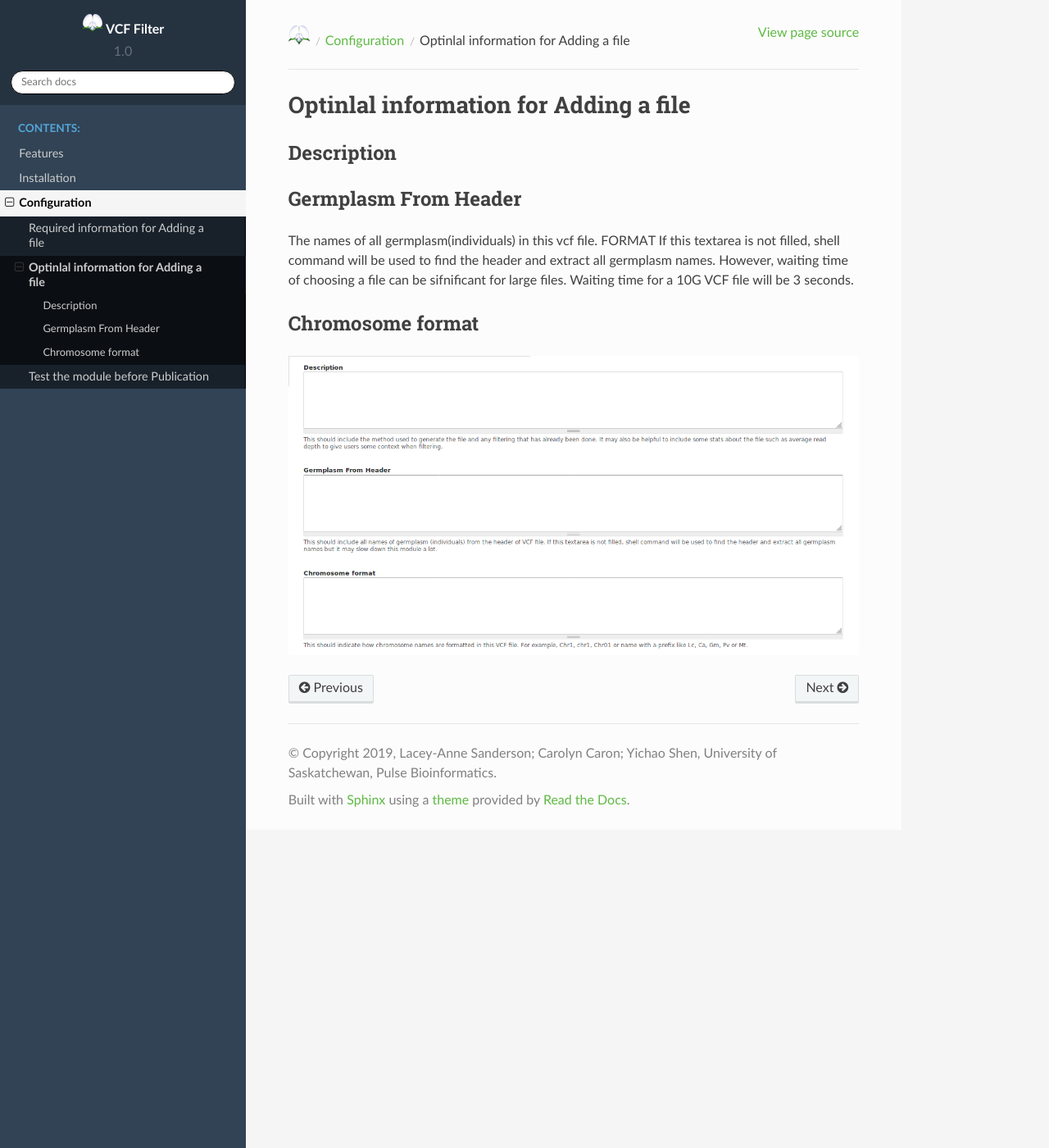
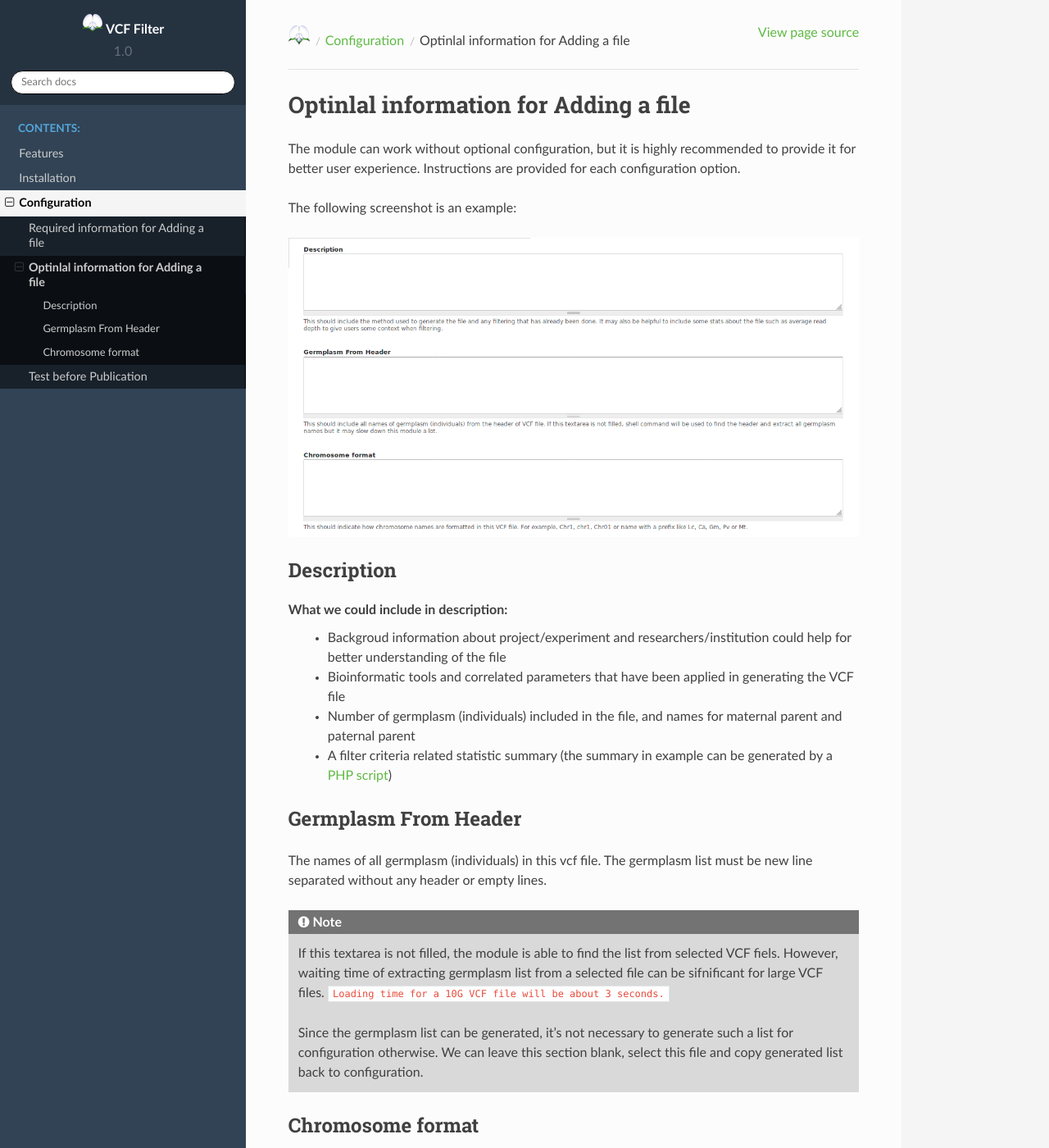
Before and after one commit to UofS-Pulse-Binfo/vcf_filter, a Sphinx documentation site: the page built from docs/configuration/optional_info.rst, in a window 1280 px wide and 1400 px high. Shown: the whole window at 82% size. Built offline with Sphinx 7.4.7 and the Read the Docs theme 2.0.0, drawn with Linux system fonts in a browser that asks for light colours; some of the changed text lies outside the part shown.

Commit message:
Daily commit, most parts are finished other than Features:Configuration Options. Also, Optional information for adding a file needs a new image.

```diff
--- a/docs/configuration/optional_info.rst
+++ b/docs/configuration/optional_info.rst
@@ -1,19 +1,32 @@
 Optinlal information for Adding a file
-========================================
+======================================
+
+The module can work without optional configuration, but it is highly recommended to provide it for better user experience. Instructions are provided for each configuration option.
+
+The following screenshot is an example:
+
+.. image:: optional_info.1.blank.png
+
 
 Description
 -----------
+What we could include in description:
+  - Backgroud information about project/experiment and researchers/institution could help for better understanding of the file
+  - Bioinformatic tools and correlated parameters that have been applied in generating the VCF file
+  - Number of germplasm (individuals) included in the file, and names for maternal parent and paternal parent
+  - A filter criteria related statistic summary (the summary in example can be generated by a `PHP script <https://gist.github.com/Jiu9Shen/1709484e7bf9564a27de6f2c221314b5>`_)
 
 
 Germplasm From Header
 ---------------------
-The names of all germplasm(individuals) in this vcf file.
-FORMAT
-If this textarea is not filled, shell command will be used to find the header and extract all germplasm names. However, waiting time of choosing a file can be sifnificant for large files.
-Waiting time for a 10G VCF file will be 3 seconds.
+The names of all germplasm (individuals) in this vcf file. The germplasm list must be new line separated without any header or empty lines.
+
+.. note::
+  If this textarea is not filled, the module is able to find the list from selected VCF fiels. However, waiting time of extracting germplasm list from a selected file can be sifnificant for large VCF files.
+  ``Loading time for a 10G VCF file will be about 3 seconds.``
+
+  Since the germplasm list can be generated, it's not necessary to generate such a list for configuration otherwise. We can leave this section blank, select this file and copy generated list back to configuration.
 
 Chromosome format
 -----------------
-
-
-.. image:: optional_info.1.blank.png
+  - Chromosome name can have various format, for example, chromosome 1 for one lentil cultivar could be chr1, Chr1, CHR1, LcChr1, Lcchr, and so on. Therefore, it is important to provide this information so users can filter vcf file by regions properly.
--- a/docs/features/filter_options.rst
+++ b/docs/features/filter_options.rst
@@ -27,4 +27,4 @@ Basic filter options include:
 
 .. note::
 
-  Filter of CVF files is achieved by using commands from `VCFtools <https://vcftools.github.io/index.html>`_.
+  Filter of CVF files is achieved by using bioinoformatic tool `VCFtools <https://vcftools.github.io/index.html>`_.
--- a/docs/features/restrict_access.rst
+++ b/docs/features/restrict_access.rst
@@ -3,11 +3,5 @@ Restrict Access by Permissions
 
 Per file access can be managed in access in Home » Administration » Tripal » Extensions » VCF Filter.
 
-.. note::
-
-  It is recommended to give permission to limited number of users for a test at first.
-
-
-Role permissions and user permissions can be managed as:
 
 .. image:: restrick_access.1.png
```
Also changed, not shown: docs/configuration/required_info.rst (+7 -0 lines), docs/configuration/test.rst (+7 -2 lines), docs/install.rst (+7 -1 lines).
